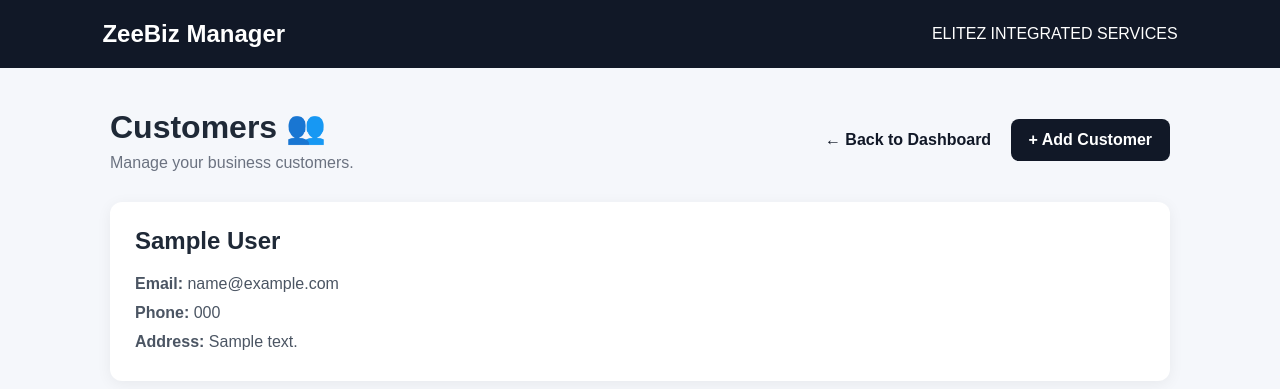
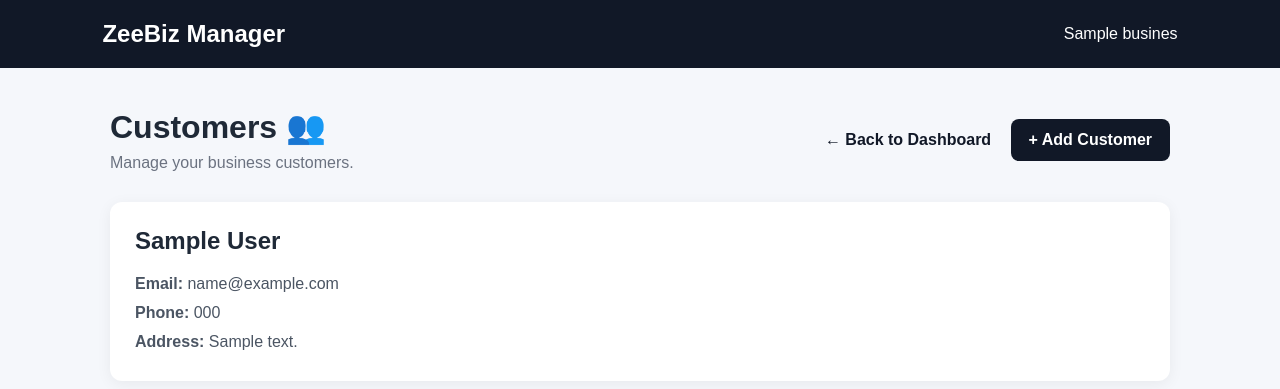
Before and after one commit to zarryolly-code/zeebiz-manager, a Django app: page /accounts/customers/ in a window 1280 px wide. Shown: the top 389 px of the page. Run offline with Django 5.2, Linux system fonts and the light colour scheme; a user stored in the database is signed in; tables that the repository leaves empty hold one stand-in row (values such as "Sample post").

Commit message:
Fix customer page business name

```diff
--- a/accounts/templates/customers.html
+++ b/accounts/templates/customers.html
@@ -108,7 +108,8 @@
 
     <header>
         <div class="logo">ZeeBiz Manager</div>
-        <div>ELITEZ INTEGRATED SERVICES</div>
+        <div>{{ business.name }}</div>
+
     </header>
 
     <main class="container">
```
